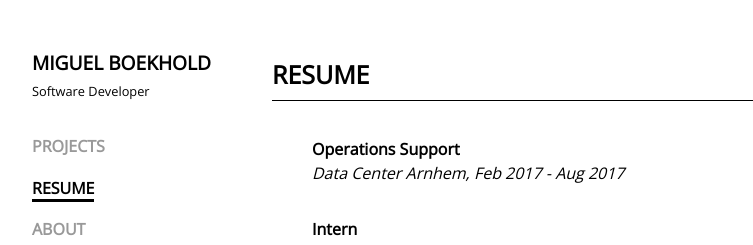
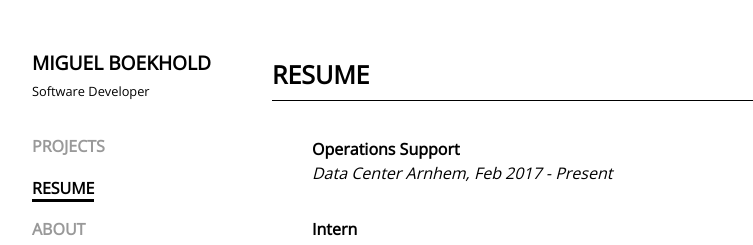
Before and after one commit to mboekhold/mboekhold.github.io, a Vue app: page /resume in a window 1280 px wide. Shown: the top 245 px of the page, without its empty margins (128-881 px from the left). Built offline with nearby package versions, Linux system fonts and the light colour scheme; a small style sheet from the web is missing.

Commit message:
Changed some words

```diff
--- a/src/components/About.vue
+++ b/src/components/About.vue
@@ -22,9 +22,6 @@ export default {
     }
   },
   methods: {
-    track(){
-          this.$ga.page('/about')
-      }
   }
 }
 </script>
--- a/src/components/Contact.vue
+++ b/src/components/Contact.vue
@@ -70,9 +70,6 @@ export default {
 
         e.preventDefault();
       },
-      track(){
-          this.$ga.page('/contact')
-      }
   }
 }
 </script>
--- a/src/components/Resume.vue
+++ b/src/components/Resume.vue
@@ -30,7 +30,7 @@ export default {
   data() {
     return {
       work: [
-        {"title" : "Operations Support", "data" : "Data Center Arnhem, Feb 2017 - Aug 2017", "description" :" " },
+        {"title" : "Operations Support", "data" : "Data Center Arnhem, Feb 2017 - Present", "description" :" " },
         {"title" : "Intern", "data" : "HEMA, Oct 2015 - Apr 2016 ", "description" :" " }
       ],
       education: [
@@ -40,9 +40,6 @@ export default {
     }
   },
   methods: {
-    track () {
-      this.$ga.page('/resume')
-    }
 
   }
 }
```
